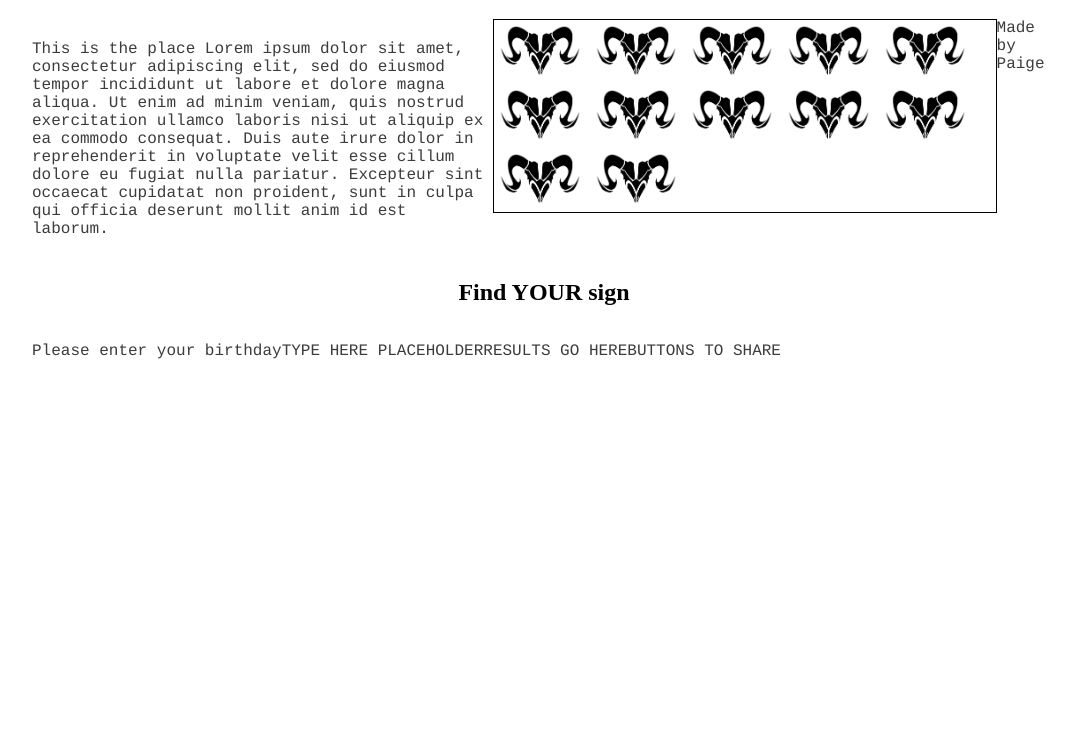
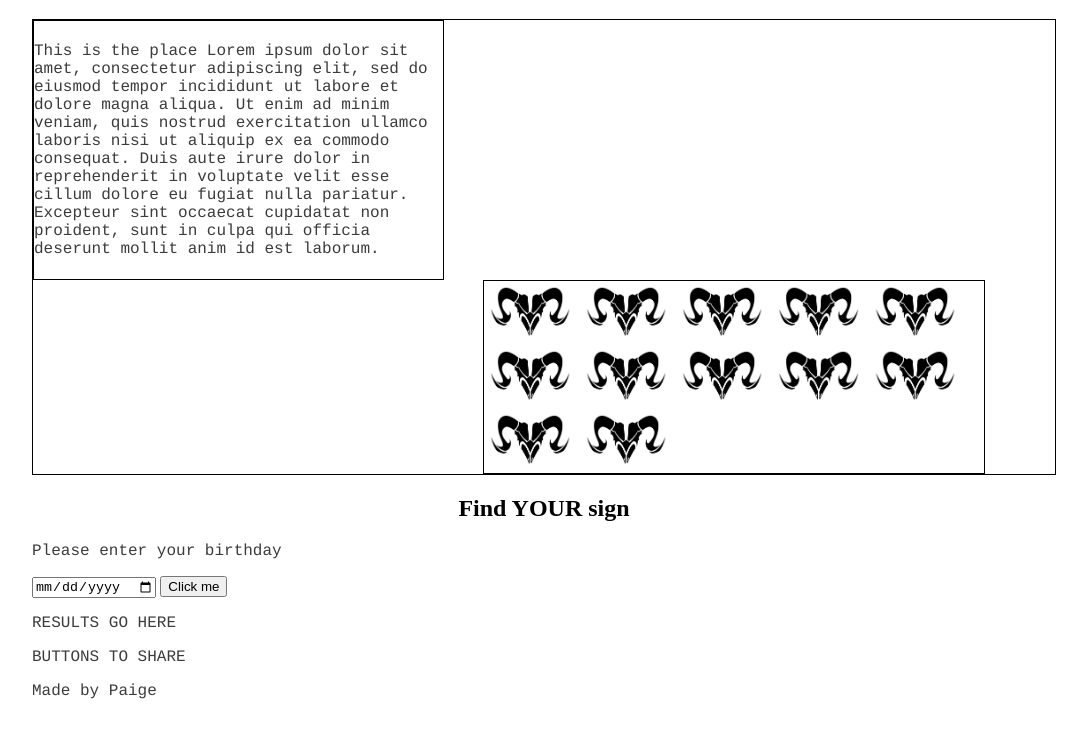
Before and after one commit to paige-12/paige-12.github.io, a plain HTML site: page index.html in a window 1280 px wide. Shown: the part 243-980 px from the top of the page, without its empty margins (96-1183 px from the left). Before the commit the page ends 800 px from the top, so only its background shows below. Drawn offline with nearby package versions, Linux system fonts and the light colour scheme.

Commit message:
we did it

```diff
--- a/css/main.css
+++ b/css/main.css
@@ -26,10 +26,15 @@ p {
 h1{
 text-align: center;
 }
+
+.page-content{
+  border: 1px solid black;
+
+}
 .description{
-  width: 45%;
-  float: left;
+  width: 40%;
   margin: 0px;
+  border: 1px solid black;
   padding: 5px 0px 5px 0px;
 }
 .all-sign-images img{
@@ -40,17 +45,15 @@ text-align: center;
 .all-sign-images {
   border: 1px solid black;
   width: 49%;
-  float: left;
+  margin: 0px 0px 0px 44%;
 }
 
 h2{
   width: 100%;
-  float: left;
   text-align: center;
 }
 
 .instruction p{
-  float: left;
 }
 
 .slect-your-sign p{
--- a/index.html
+++ b/index.html
@@ -8,7 +8,7 @@
 	<meta name="description" content="Find your sign, live your life.
 ">
 	<link rel="stylesheet" href="css/main.css">
-	<script src="/js/jquery-2.2.3.min.js"></script>
+	<script src="/js/birthday.js"></script>
 </head>
 
 
@@ -22,9 +22,10 @@
 	</header>
 
 
-    <div class="page-content"></div>
+    <div class="page-content">
       <div class="description"> <p> This is the place Lorem ipsum dolor sit amet, consectetur adipiscing elit, sed do eiusmod tempor incididunt ut labore et dolore magna aliqua. Ut enim ad minim veniam, quis nostrud exercitation ullamco laboris nisi ut aliquip ex ea commodo consequat. Duis aute irure dolor in reprehenderit in voluptate velit esse cillum dolore eu fugiat nulla pariatur. Excepteur sint occaecat cupidatat non proident, sunt in culpa qui officia deserunt mollit anim id est laborum. </p>
       </div>
+
       <div class="all-sign-images">
      	 	<img src="images/aries.jpg">
       	<img src="images/aries.jpg">
@@ -39,14 +40,22 @@
       	<img src="images/aries.jpg">
       	<img src="images/aries.jpg">
       </div>
+
+    </div>
+
 	<div class="title2">
 		<h2> Find YOUR sign</h2>
 	</div>
+
 	<div class="instruction">
 		<p>Please enter your birthday</p>
-		<div class="select-your-sign"> <p>TYPE HERE PLACEHOLDER</p>
+      <input id="date" type="date">
+
+<button onclick="myFunction()">Click me</button>
+
   </div>
-		<div class="results"> <p>RESULTS GO HERE</p>
+
+		<div id="results"> <p>RESULTS GO HERE</p>
 		</div>
 		<div class="share"> <p>BUTTONS TO SHARE</p>
 		</div>
@@ -56,6 +65,60 @@
 </footer>
 
 
+<script type="text/javascript">
+
+  // var signs = ["aries", "virgo"];
+
+//   function myfunction() {
+//   var date = date.substr(5, 6);
+// }
+
+
+
+   function myFunction() {
+
+    console.log("hello");
+
+    answer = document.getElementById('date').value;
+
+    console.log(answer);
+
+    answer = answer.substr(5, 2);
+
+    var text = document.getElementById("results");
+
+    text.textContent = answer;
+
+    switch(answer) {
+      case "01":
+        newanswer = "Aquarius01";
+      break;
+      case "02":
+        newanswer = "Pices02";
+      break;
+      case "03":
+        newanswer = "Aries03";
+      break;
+    }
+     text.textContent = newanswer;
+
+   }
+
+  var answer;
+  console.log(answer);
+
+
+
+
+
+</script>
+
+
+
+
+
+
+
   </body>
 
 </html>
```
Also changed, not shown: js/birthday.js (added), 1 other file. Lines whose indentation alone changed are shown as unchanged.
